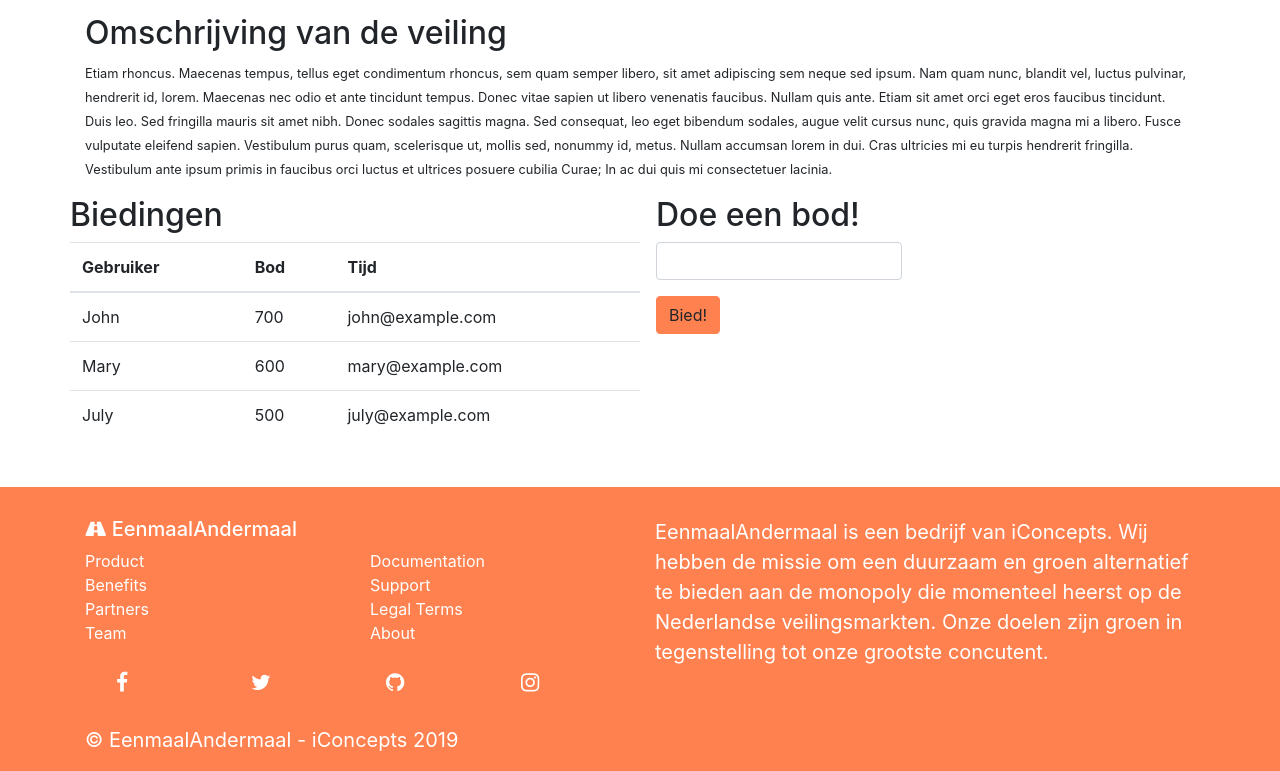
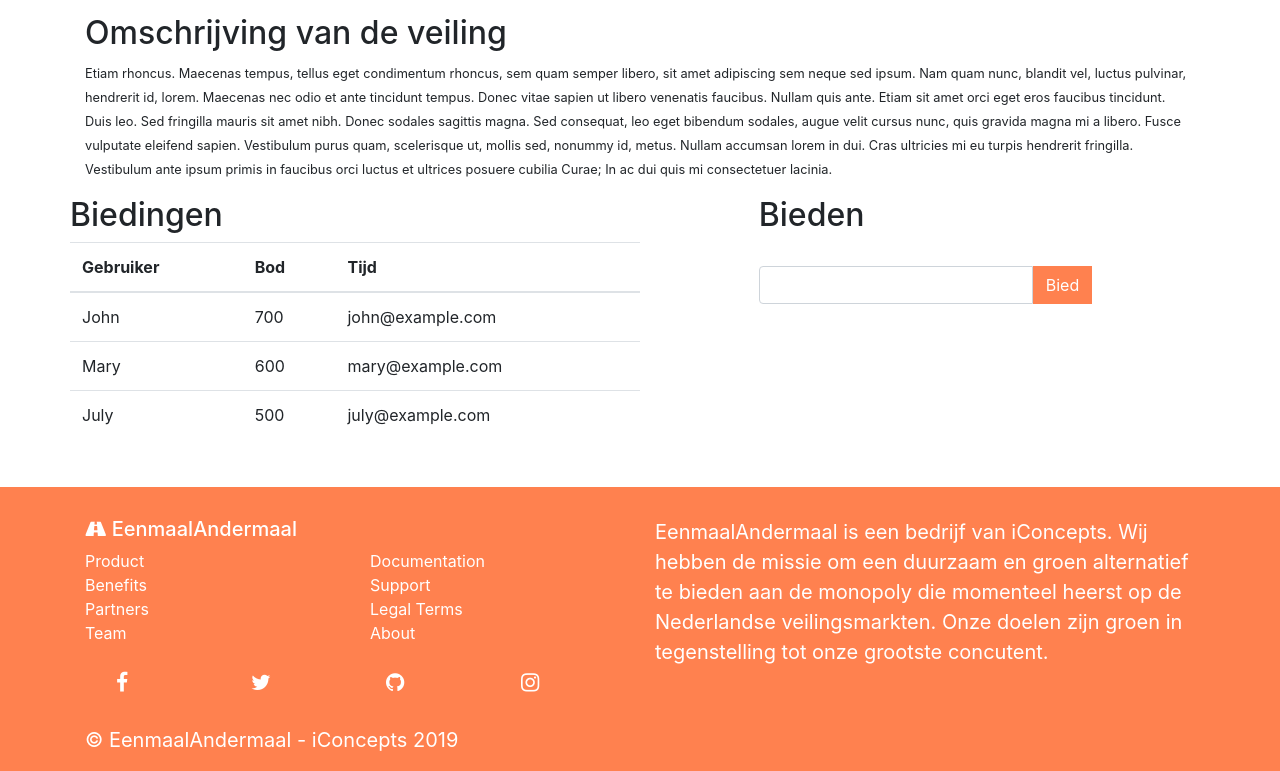
Before and after one commit to Bastastic/Veiling-site-met-PHP, a PHP site: page /biedingspagina.php in a window 1280 px wide. Shown: the part 1113-1884 px from the top of the page. Run offline with PHP 8.4, Linux system fonts and the light colour scheme.

Commit message:
Update biedingspagina.php

```diff
--- a/Website EenmaalAndermaal/bootstrap-4.3.1-dist/biedingspagina.php
+++ b/Website EenmaalAndermaal/bootstrap-4.3.1-dist/biedingspagina.php
@@ -28,6 +28,15 @@
     p {
         font-size: 20px;
         margin-top: 0px;
+    }
+
+    .biedbutton{
+        background-color: #ff814f;
+        color : #ffffff;
+    }
+
+    .biedbutton:hover {
+        color : black;
     }
 </style>
 
@@ -81,6 +90,9 @@
                 <li data-target="#demo" data-slide-to="0" class="active"></li>
                 <li data-target="#demo" data-slide-to="1"></li>
                 <li data-target="#demo" data-slide-to="2"></li>
+                <li data-target="#demo" data-slide-to="3"></li>
+                <li data-target="#demo" data-slide-to="4"></li>
+                <li data-target="#demo" data-slide-to="5"></li>
             </ul>
 
             <div class="carousel-inner">
@@ -92,6 +104,15 @@
                 </div>
                 <div class="carousel-item">
                     <img src="https://www.w3schools.com/bootstrap4/ny.jpg" alt="New York">
+                </div>
+                <div class="carousel-item">
+                    <img src="https://www.w3schools.com/bootstrap4/ny.jpg" alt="Chicago">
+                </div>
+                <div class="carousel-item">
+                    <img src="https://www.w3schools.com/bootstrap4/ny.jpg" alt="Chicago">
+                </div>
+                <div class="carousel-item">
+                    <img src="https://www.w3schools.com/bootstrap4/ny.jpg" alt="Chicago">
                 </div>
             </div>
 
@@ -118,7 +139,7 @@
                 dui quis mi consectetuer lacinia.
             </small>
             <div class="row">
-                <div class=" my-3 w-50">
+                <div class="form-group my-3 w-50">
                     <h2>Biedingen</h2>
                     <table class="table table-hover">
                         <thead>
@@ -147,11 +168,23 @@
                         </tbody>
                     </table>
                 </div>
-                <div class=" ml-3 my-3">
-                    <h2>Doe een bod!</h2>
-                    <textarea class="form-control " rows="1" id="bod"></textarea>
-                    <input type="submit" class="btn btn-info my-3" value="Bied!">
+                <div class="mx-auto my-3">
+                    <h2>Bieden</h2>
+
+                    <div class="input-group mb-3">
+                    <input type="text" class="form-control my-4" placeholder="" aria-label=""
+                            aria-describedby="basic-addon1">
+                        <div class="input-group-prepend my-4">
+                            <input  type="submit" class="btn biedbutton" value="Bied">
+                        </div>
+
+                    </div>
+
+
                 </div>
+
+
+
             </div>
         </div>
 
```
